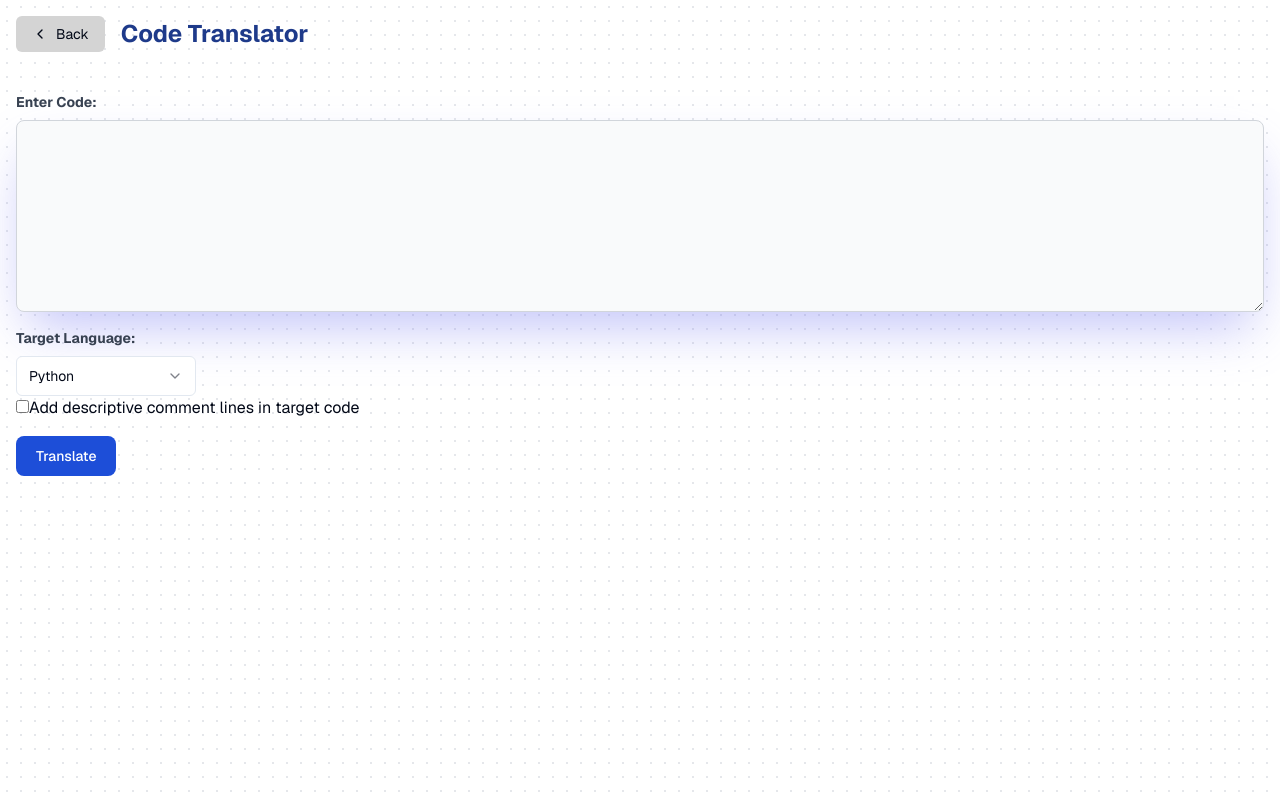
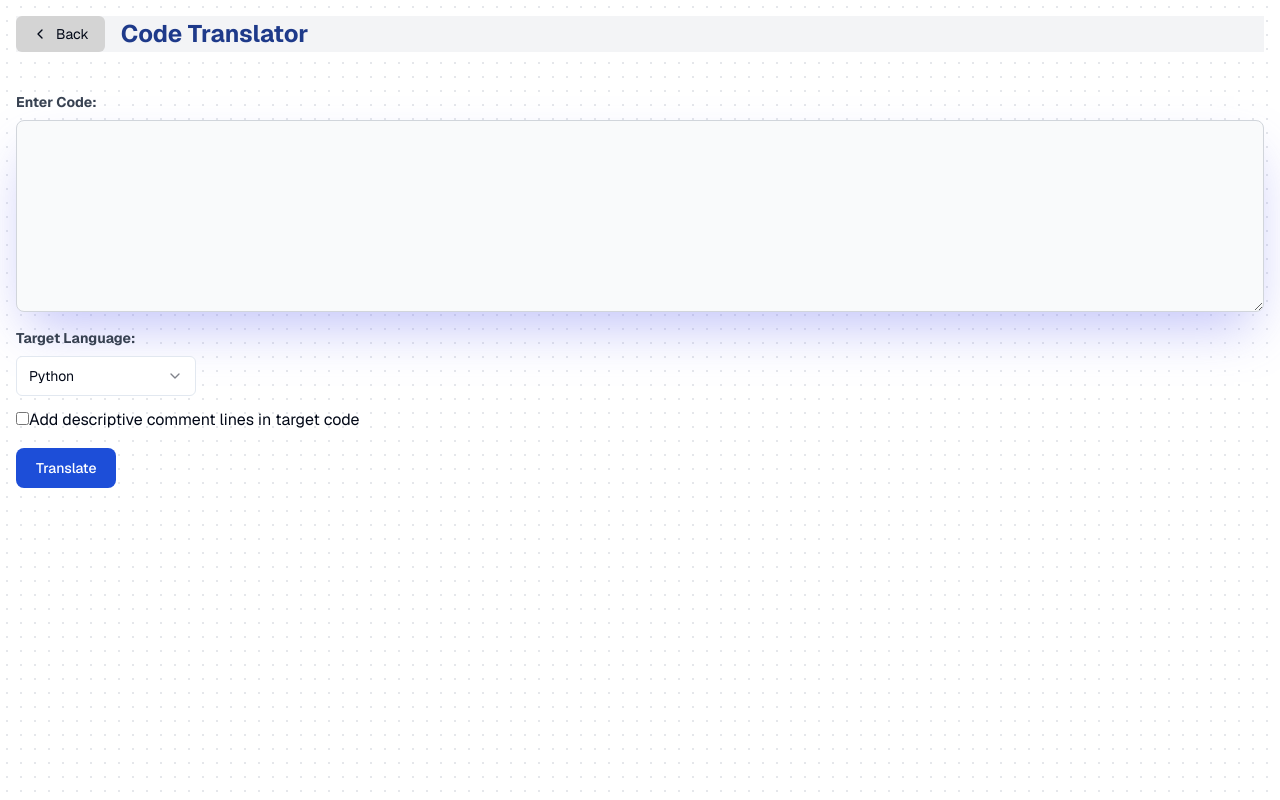
Before and after one commit to hakanyarman/code-translator, a Next.js app: page /code-translator in a window 1280 px wide. Built offline with nearby package versions, Linux system fonts and the light colour scheme.

Commit message:
fix code-translator page styling

```diff
--- a/app/code-translator/page.tsx
+++ b/app/code-translator/page.tsx
@@ -91,7 +91,7 @@ export default function CodeTranslator() {
 
   return (
     <div className="container mx-auto p-4">
-      <div className="flex items-center mb-4">
+      <div className="flex items-center mb-4 bg-gray-100">
         <Link
           href="/"
           className="py-2 px-4 rounded-md no-underline text-foreground bg-btn-background hover:bg-btn-background-hover flex items-center group text-sm bg-neutral-300 mr-4"
@@ -156,6 +156,7 @@ export default function CodeTranslator() {
               <SelectItem value="PHP">PHP</SelectItem>
             </SelectContent>
           </Select>
+          <div className="mt-3">
             <label>
               <input
                 type="checkbox"
@@ -164,6 +165,7 @@ export default function CodeTranslator() {
               />
               Add descriptive comment lines in target code
             </label>
+          </div>
         </div>
 
         <button
```
Lines whose indentation alone changed are shown as unchanged.
